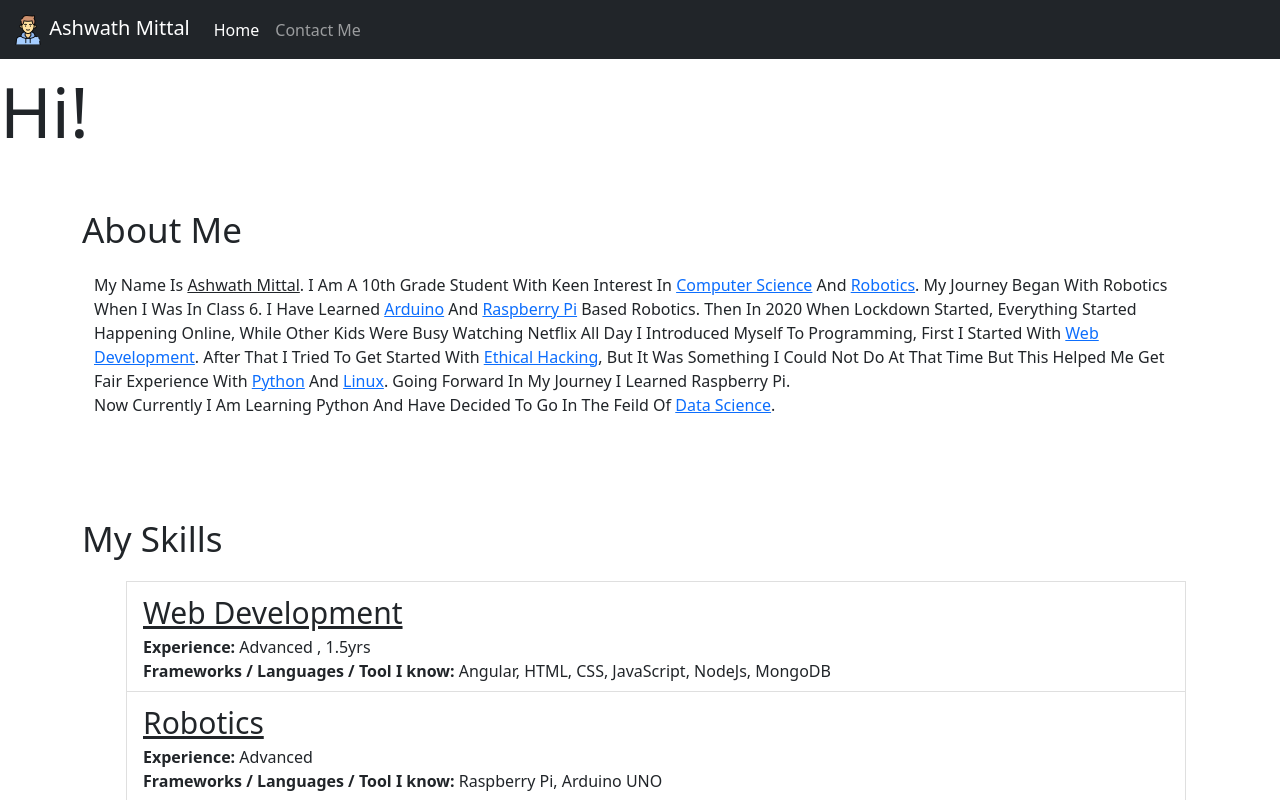
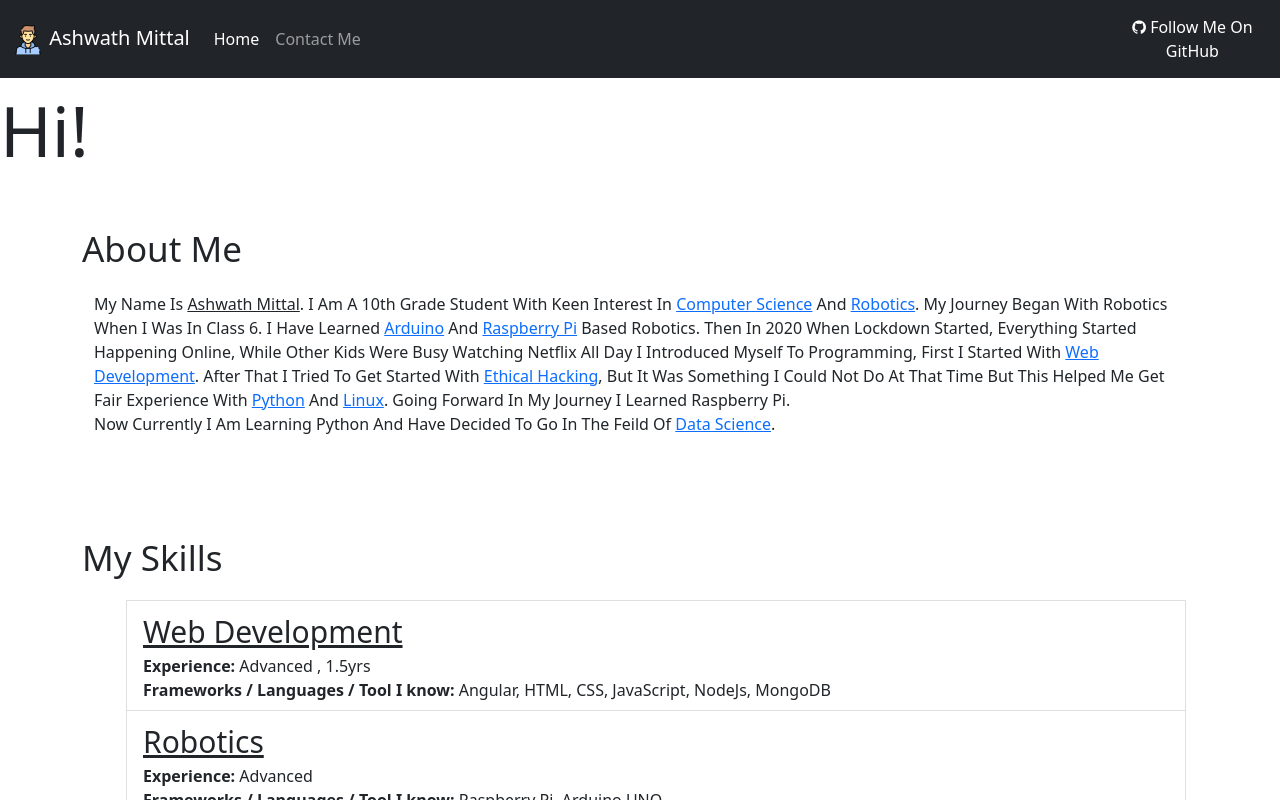
Before and after one commit to AshwathMittal/AshwathMittal, an Angular app: page / in a window 1280 px wide. Shown: the top 800 px of the page. Built offline with nearby package versions, Linux system fonts and the light colour scheme.

Commit message:
Added GitHub Button

```diff
--- a/angular.json
+++ b/angular.json
@@ -29,7 +29,9 @@
               "src/styles.css",
               "./node_modules/bootstrap/dist/css/bootstrap.min.css",
               "./node_modules/bootstrap/dist/css/bootstrap.css",
-              "./node_modules/font-awesome/css/font-awesome.css"
+              "./node_modules/font-awesome/css/font-awesome.css",
+              "./node_modules/font-awesome/css/font-awesome.min.css"
+
             ],
             "scripts": [
               "./node_modules/bootstrap/dist/js/bootstrap.min.js",
--- a/src/app/app.component.html
+++ b/src/app/app.component.html
@@ -21,7 +21,13 @@
       </div>
       <!-- width="30" height="24" -->
     </div>
+    <div  >
+      <a  class="btn btn-block btn-social btn-dark" href="#">
+        <i class="fa fa-github"></i> Follow Me On GitHub
+      </a>
+      </div>
 </nav>
+
 
 <!-- <app-home></app-home> -->
 <router-outlet></router-outlet>
--- a/src/index.html
+++ b/src/index.html
@@ -5,7 +5,7 @@
   <title>Ashwath Mittal</title>
   <base href="">
   <meta name="viewport" content="width=device-width, initial-scale=1">
-  <meta name="theme-color" content="#4285f4">
+  <meta name="theme-color" content="#444">
   <link rel="icon" type="image/x-icon" href="boy.png">
 </head>
 <body>
--- a/src/styles.css
+++ b/src/styles.css
@@ -55,6 +55,7 @@
 
 ::-webkit-scrollbar {
     width: 5px;
+    background-color: #9b9898;
 }
 
 ::-webkit-scrollbar-thumb{
```
